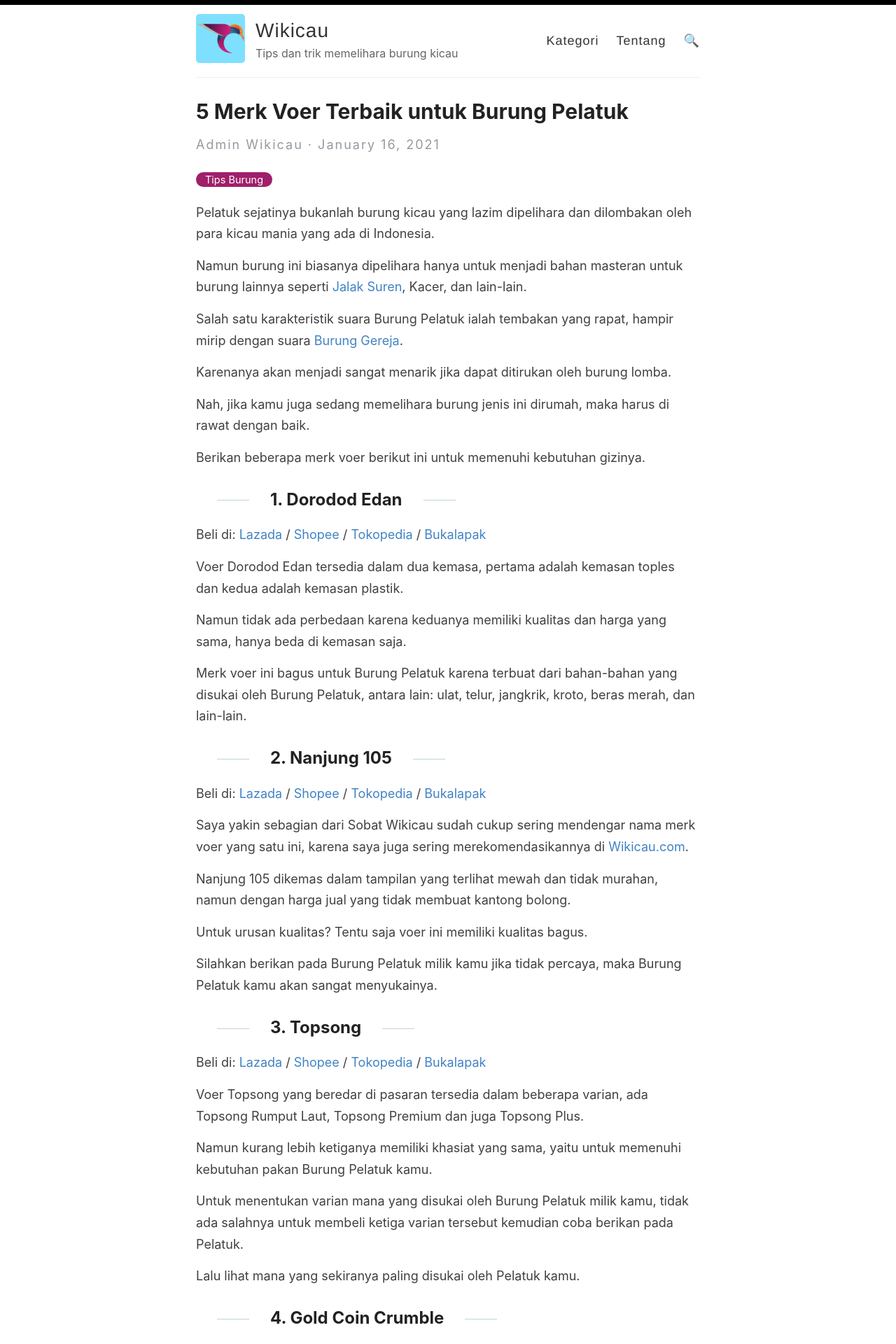
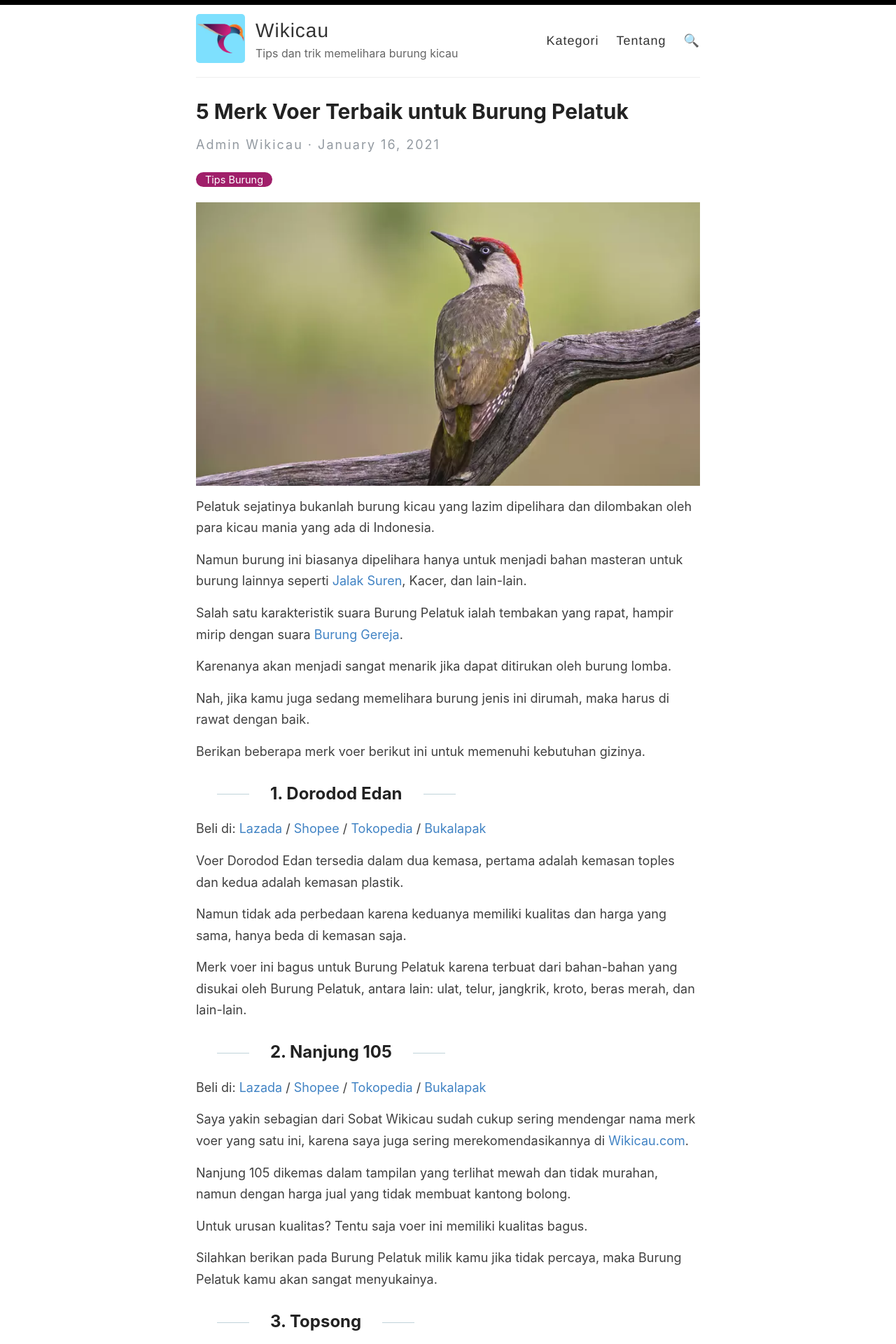
Before and after one commit to wikicau/wikicau.github.io, a Jekyll site: the page built from _posts/2021-01-16-merk-voer-untuk-burung-pelatuk.md, in a window 1280 px wide. Shown: the top 1920 px of the page at 70% size. Built offline with Jekyll 4.4.1, drawn with Linux system fonts in a browser that asks for light colours.

Commit message:
add images

```diff
--- a/_posts/2021-01-16-merk-voer-untuk-burung-pelatuk.md
+++ b/_posts/2021-01-16-merk-voer-untuk-burung-pelatuk.md
@@ -3,6 +3,8 @@
 title: "5 Merk Voer Terbaik untuk Burung Pelatuk"
 categories: [Tips Burung]
 ---
+
+![5 Merk Voer Terbaik untuk Burung Pelatuk](/images/Merk-Voer-untuk-Burung-Pelatuk-by-Wikicau.webp)
 
 Pelatuk sejatinya bukanlah burung kicau yang lazim dipelihara dan dilombakan oleh para kicau mania yang ada di Indonesia.
 
```
Also changed, not shown: images/Merk-Voer-untuk-Burung-Pelatuk-by-Wikicau.webp (added).
